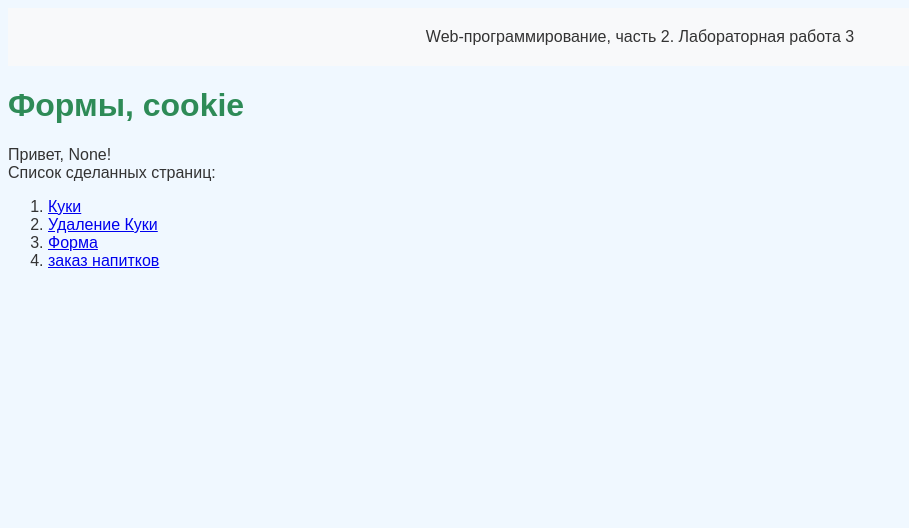
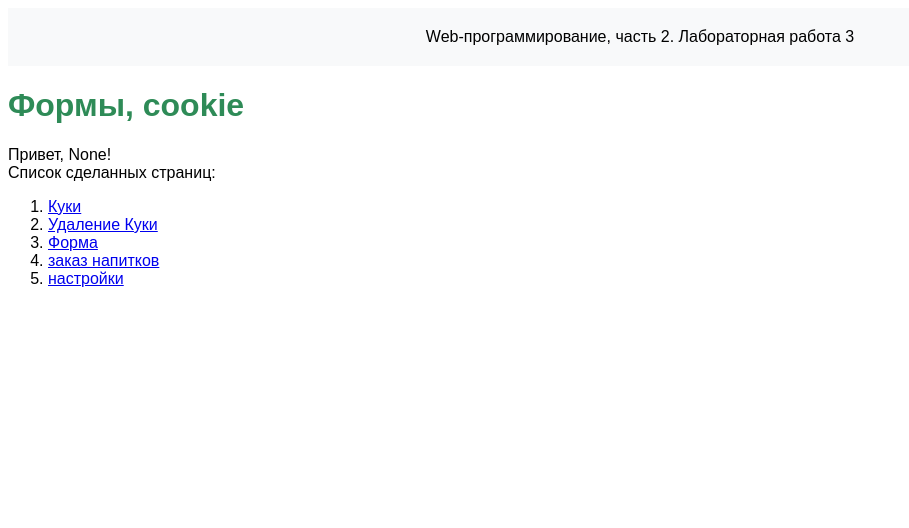
Before and after one commit to zaycevnet/web-back-labs, a Flask app: page /lab3/ in a window 1280 px wide. Shown: the top 528 px of the page, without its empty margins (0-909 px from the left). Run offline with Flask 3, Linux system fonts and the light colour scheme.

Commit message:
Рефакторинг

```diff
--- a/templates/base.html
+++ b/templates/base.html
@@ -6,6 +6,26 @@
     <title>010595140.{% block lab %}{% endblock %} </title>
     <link rel="icon" href="{{ url_for('static', filename='favicon.ico') }}" type="image/x-icon">
     <link rel="stylesheet" href={{url_for('static', filename='main.css')}}>
+    <style>
+        body {
+            {% if request.cookies.get('color') %}
+            color: {{ request.cookies.get('color') }};
+            {% else %}
+            color: initial;
+            {% endif %}
+
+            {% if request.cookies.get('background_color') %}
+            background-color: {{ request.cookies.get('background_color') }};
+            {% else %}
+            background-color: white;
+            {% endif %}
+
+            {% if request.cookies.get('font_size') %}
+            font-size: {{ request.cookies.get('font_size') }}px;
+            {% else %}
+            font-size: 16px;
+            {% endif %}
+</style>
 </head>
 <body>
     <header>
--- a/templates/lab3/lab3.html
+++ b/templates/lab3/lab3.html
@@ -14,5 +14,6 @@
         <li><a href="/lab3/del_cookie">Удаление Куки</a></li>
         <li><a href="/lab3/form1">Форма</a></li>
         <li><a href="/lab3/order">заказ напитков</a></li>
+        <li><a href="/lab3/settings">настройки</a></li>
     </ol>
 {% endblock %}
```
Also changed, not shown: templates/lab3/settings.html (added, +33 -0 lines), static/lab1/car.jpg (renamed from static/car.jpg), static/lab1/cat.jpg (renamed from static/cat.jpg), static/lab1/chair.jpg (renamed from static/chair.jpg), static/lab1/dog.jpg (renamed from static/dog.jpg), static/lab1/oak.jpg (renamed from static/oak.jpg), static/lab1/story_image.jpg (renamed from static/story_image.jpg), static/lab1/strawberry.jpg (renamed from static/strawberry.jpg), templates/lab2/books.html (renamed from templates/books.html), templates/lab2/example.html (renamed from templates/example.html), templates/lab2/filter.html (renamed from templates/filter.html), templates/lab2/lab2.html (renamed from templates/lab2.html), templates/lab2/objects.html (renamed from templates/objects.html).
